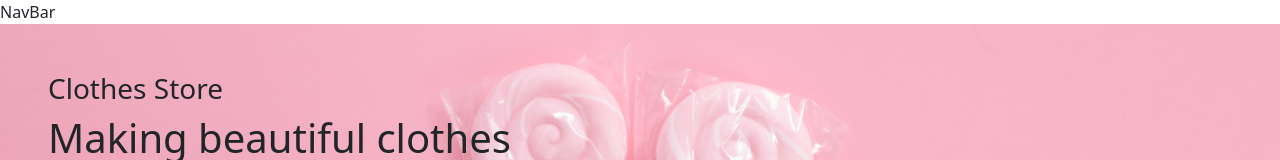
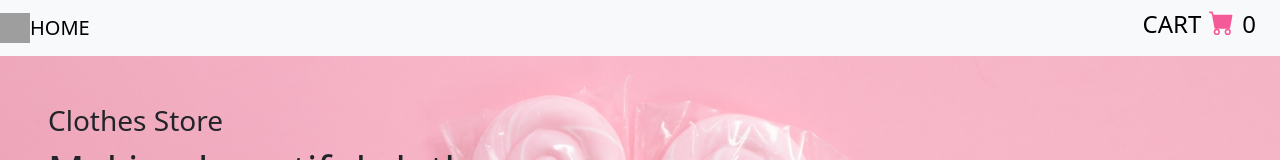
Before and after one commit to MICHAELMUNAVU83/e-commerce-app, a React (Create React App) app: page / in a window 1280 px wide. Shown: the top 160 px of the page. Built offline with nearby package versions, Linux system fonts and the light colour scheme; no server answers; grey boxes are pictures that could not be loaded.

Commit message:
Added context

```diff
--- a/src/App.js
+++ b/src/App.js
@@ -4,6 +4,7 @@ import { BrowserRouter as Router, Routes, Route } from 'react-router-dom';
 import NavBar from './components/NavBar';
 import Home from './pages/Home';
 import EachProduct from './pages/EachProduct';
+import Cart from './pages/Cart';
 
 function App() {
   const [products, setProducts] = useState([]);
@@ -29,6 +30,7 @@ function App() {
         <Routes>
           <Route path="/" element={<Home products={products} filterQuery={filterQuery} setFilterQuery={setFilterQuery} />} />
           <Route path="/product/:id" element={<EachProduct  />} />
+          <Route path="/cart" element={<Cart />} />
         </Routes>
     </Router>
 
--- a/src/components/NavBar.js
+++ b/src/components/NavBar.js
@@ -1,9 +1,32 @@
-import React from 'react'
+import React ,{useContext} from 'react'
+import {BsCartFill} from 'react-icons/bs'
+import {Link} from 'react-router-dom'
+import {RoomContext} from '../context'
 
 function NavBar() {
+    const {saved} = useContext(RoomContext)
+
   return (
-    <div>NavBar</div>
-  )
+    <nav className="navbar navbar-light bg-light">
+      <Link to="/" style={{textDecoration: "none", color: "black"}} className="navbar-brand">
+        <img
+          src="/docs/4.0/assets/brand/bootstrap-solid.svg"
+          width="30"
+          height="30"
+          className="d-inline-block align-top"
+          alt=""
+        />
+
+        HOME
+      </Link>
+      <Link to="/cart" style={{textDecoration: "none", color: "black"}} className="d-flex justify-content-end mx-4">
+        <h4>CART</h4>
+        <BsCartFill style={{fontSize: "25px", color: "#f55a98"}} className="mx-2"/>
+        <h4>{saved.length}</h4>
+        </Link>
+
+    </nav>
+  );
 }
 
-export default NavBar
+export default NavBar;
--- /dev/null
+++ b/src/context.js
@@ -0,0 +1,23 @@
+import React,{createContext , useState} from 'react'
+export const RoomContext = createContext()
+
+
+export function RoomProvider ({children}){
+    const [saved ,setSaved]= useState([])
+    const addCart =(obj)=>{
+      setSaved((prevState)=>[...prevState,obj])
+    }
+    const removeFromArray = (objectid)=>{
+        setSaved((prevState)=>prevState.filter(product=>{
+            return product.id !== objectid
+        }))
+    }
+
+    return(
+        <RoomContext.Provider value={{saved, addCart , removeFromArray}}>
+            {children}
+
+        </RoomContext.Provider>
+    )
+}
+export const RoomConsumer = RoomContext.Consumer
--- a/src/index.js
+++ b/src/index.js
@@ -3,13 +3,16 @@ import ReactDOM from 'react-dom/client';
 import './index.css';
 import App from './App';
 import reportWebVitals from './reportWebVitals';
+import { RoomProvider } from './context';
 
 import 'bootstrap/dist/css/bootstrap.min.css'
 
 const root = ReactDOM.createRoot(document.getElementById('root'));
 root.render(
   <React.StrictMode>
+    <RoomProvider>
     <App />
+    </RoomProvider>
   </React.StrictMode>
 );
 
--- /dev/null
+++ b/src/pages/Cart.js
@@ -0,0 +1,34 @@
+import React, { useContext } from "react";
+import { RoomContext } from "../context";
+import { Link } from "react-router-dom";
+
+function Cart() {
+  const { saved } = useContext(RoomContext);
+  const { removeFromArray } = useContext(RoomContext);
+
+  if (saved.length === 0) {
+    return (
+      <div key="no-houses" className="no-houses-div">
+        <div>
+          <h3>NO HOUSES SAVED YET</h3>
+        </div>
+      </div>
+    );
+  } else {
+    return (
+      <div className="saved-rooms-div">
+        {saved.map((save) => (
+          <div key={save.id} className="saved-rooms">
+            <div className="saved-rooms-img">
+              <img src={save.image} alt="saved room" />
+            </div>
+            <button onClick={() => removeFromArray(save.id)}>Remove</button>
+
+          </div>
+        ))}
+      </div>
+    );
+  }
+}
+
+export default Cart;
--- a/src/pages/EachProduct.js
+++ b/src/pages/EachProduct.js
@@ -1,8 +1,10 @@
-import React, { useState, useEffect } from "react";
+import React, { useState, useEffect ,useContext} from "react";
 import { useParams } from "react-router-dom";
 import { MdOutlineHotelClass } from "react-icons/md";
+import { RoomContext } from "../context";
 
 function EachProduct() {
+    const { addCart } = useContext(RoomContext);
   const { id } = useParams();
   const [product, setProduct] = useState({});
   const [rating, setRating] = useState("");
@@ -18,7 +20,7 @@ function EachProduct() {
   return (
     <div className="d-flex justify-content-center container mt-5">
       <div className="card p-3 bg-white">
-        <MdOutlineHotelClass />
+        <MdOutlineHotelClass style={{ fontSize: "30px" , color: "#f55a98"}} />
         <div className="about-product text-center mt-2">
           <img src={product.image} alt="product" style={{ height: "300px" }} />
           <div>
@@ -50,6 +52,7 @@ function EachProduct() {
               padding: "10px 20px",
               marginTop: "20px",
             }}
+            onClick={() => addCart(product)}
           >
             Add to Cart
           </button>
```
